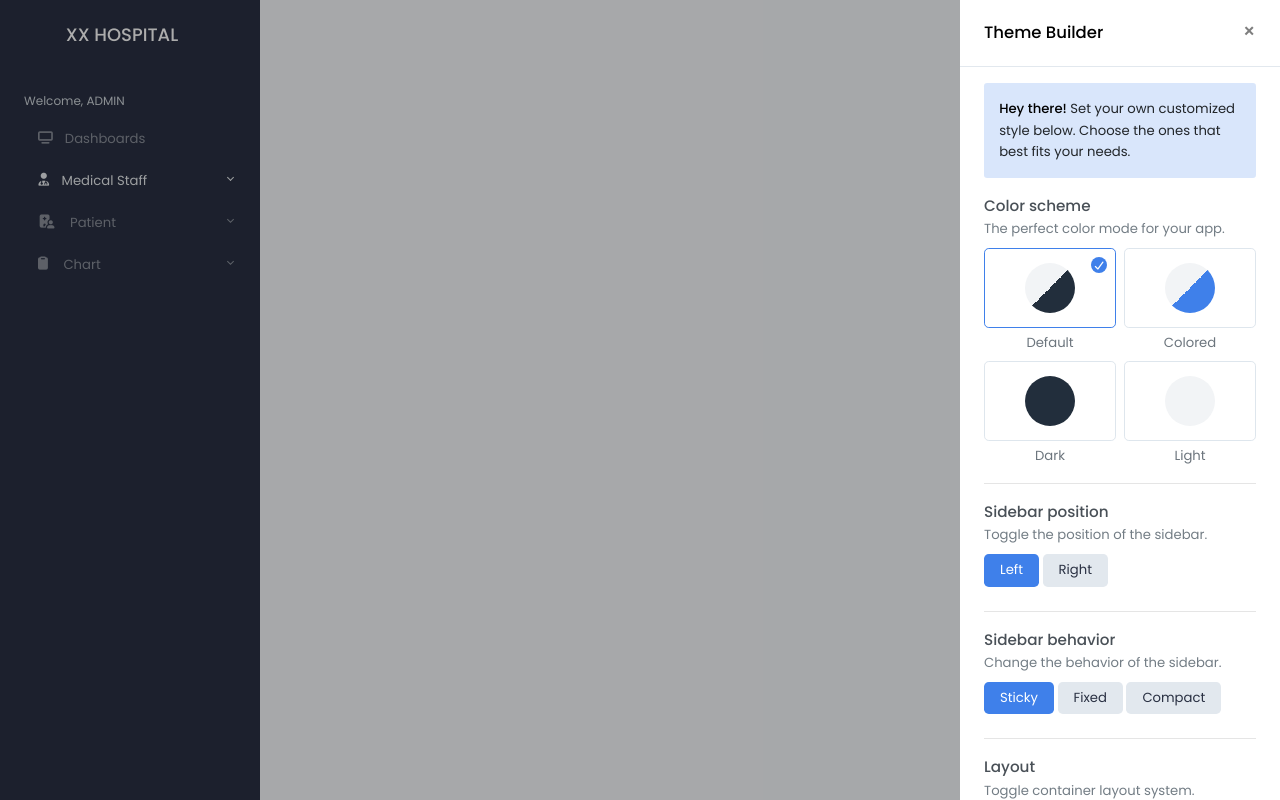
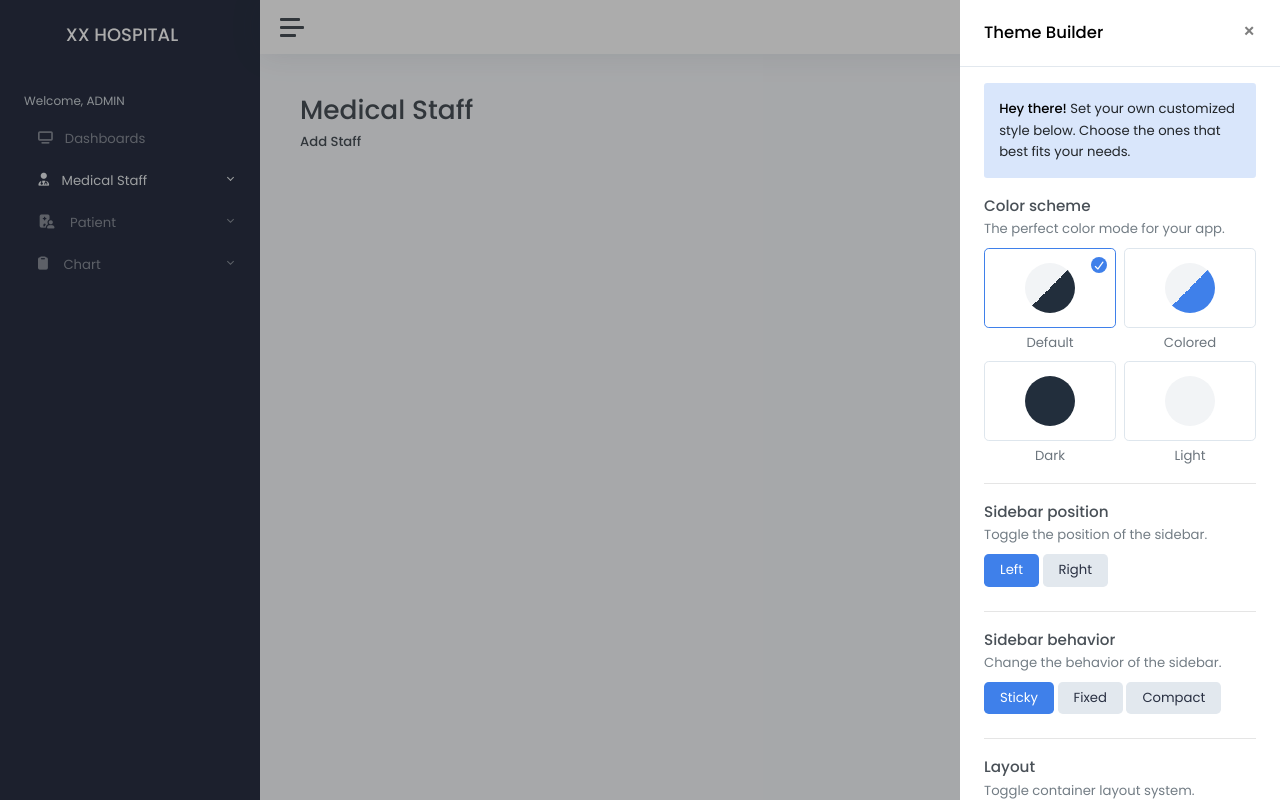
Before and after one commit to TaHB-CS-Project/markup, a plain HTML site: page add-staff.html in a window 1280 px wide. Drawn offline with Linux system fonts and the light colour scheme; a script that the page names is missing; some icons are missing.

Commit message:
fixed the link issue
linked index.html page with the add-staff.html page

```diff
--- a/add-staff.html
+++ b/add-staff.html
@@ -5,18 +5,17 @@
         <meta charset="utf-8">
         <meta http-equiv="X-UA-Compatible" content="IE=edge">
         <meta name="viewport" content="width=device-width, initial-scale=1, shrink-to-fit=no">
-	<meta name="description" content="Responsive Bootstrap 4 Admin &amp; Dashboard Template">
-	<meta name="author" content="Bootlab">
-
-	<title>Default Dashboard | AppStack - Admin &amp; Dashboard Template</title>
+        <meta name="description" content="TaHB Dashboard page">
+        <script src="https://kit.fontawesome.com/9bdec1f6e1.js" crossorigin="anonymous"></script>
+        <meta name="author: JoyJaewon" content="Bootlab">
+        <title>TaHB Dashboard page</title>
 
         <link rel="canonical" href="https://appstack.bootlab.io/dashboard-default.html" />
         <link rel="shortcut icon" href="img/favicon.ico">
-	<script src="https://kit.fontawesome.com/9bdec1f6e1.js" crossorigin="anonymous"></script>
+
         <link href="https://fonts.googleapis.com/css2?family=Poppins:wght@300;400;500&display=swap" rel="stylesheet">
         <link class="js-stylesheet" href="css/light.css" rel="stylesheet">
         <script src="js/settings.js"></script>
-
     </head>
 
 
@@ -35,7 +34,7 @@
 						Welcome, ADMIN
 					</li>
 					<li class="sidebar-item">
-						<a href="#desktop"  class="sidebar-link" >
+						<a href="index.html"  class="sidebar-link" >
               <i class="align-middle"></i> <i class="fas fa-tv"></i><span class="align-middle" >Dashboards</span>
             </a>
 					</li>
@@ -71,6 +70,25 @@
 			</div>
 		</nav>
 		<div class="main">
+            <div class="main">
+                <nav class="navbar navbar-expand navbar-light navbar-bg">
+                    <a class="sidebar-toggle">
+              <i class="hamburger align-self-center"></i>
+            </a>
+            <div class="col-auto d-none d-sm-block">
+
+            </div>
+            <ul class="navbar-nav navbar-align">
+                <i class="fas fa-cog"  ></i>
+            </ul>
+                </nav>
+
+                <main class="content">
+                    <h1>Medical Staff</h1>
+                <h5>Add Staff</h5>
+                </main>
+            </div>
+        </div>
 
 	</div>
 
```
Also changed, not shown: index.html (+4 -6 lines). Lines whose indentation alone changed are shown as unchanged.
